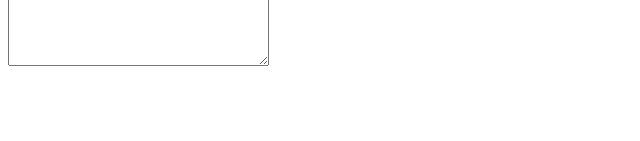
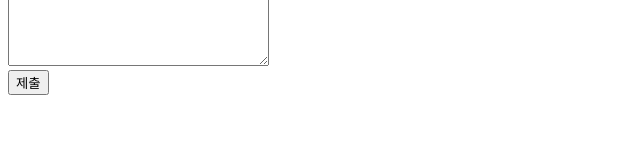
Before and after one commit to Thjanga/OnebiteReact, a React (Vite) app in the folder section05/: page / in a window 1280 px wide. Shown: the part 159-300 px from the top of the page, without its empty margins (0-640 px from the left). Built offline with nearby package versions, Linux system fonts and the light colour scheme.

Commit message:
useRef로 컴포넌트의 변수 생성하기

```diff
--- a/section05/src/components/Register.jsx
+++ b/section05/src/components/Register.jsx
@@ -4,7 +4,7 @@
 // 3. 국적
 // 4. 자기소개
 
-import { useState } from "react";
+import { useState, useRef } from "react";
 
 const Register = () => {
     const [input, setInput] = useState({
@@ -14,16 +14,28 @@ const Register = () => {
         bio: ""
     });
 
+    const countRef = useRef(0); // 렌더링과 상관없는 값
+    // const count = 0; // 렌더링 될 때마다 초기화 되는 값, 컴포넌트 외부에 선언은 권장하지 않음
+    const inputRef = useRef();
+
     const onChange = (e) => {
+        countRef.current++;
+        console.log(countRef.current);
+
         // console.log(e.target.name, e.target.value);
         setInput({ ...input, [e.target.name]: e.target.value });
     }
     // console.log(input);
-
+    const onSubmit = () => {
+        if (input.name === "") {
+            // 이름을 입력하는 DOM 요소 포커스
+            inputRef.current.focus();
+        }
+    }
     return (
         <div>
             <div>
-                <input value={input.name} onChange={onChange} name="name" placeholder={"이름"}></input>
+                <input value={input.name} onChange={onChange} name="name" placeholder={"이름"} ref={inputRef}></input>
                 {input.name}
             </div>
             <div>
@@ -43,6 +55,7 @@ const Register = () => {
                 <textarea placeholder="자기소개" value={input.bio} onChange={onChange} name="bio" rows={10} cols={30}></textarea>
                 {input.bio}
             </div>
+            <button onClick={onSubmit}>제출</button>
         </div>
     );
 };
```
